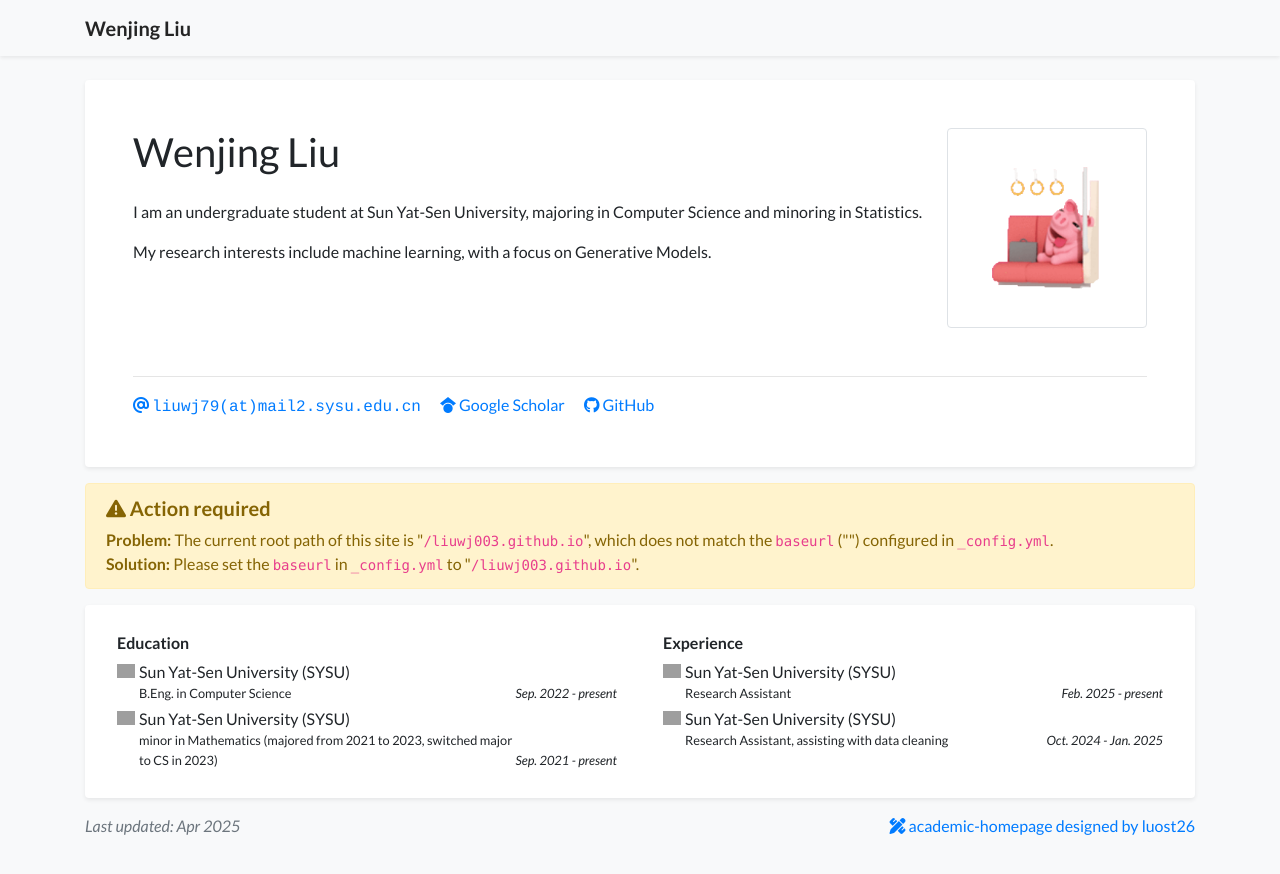
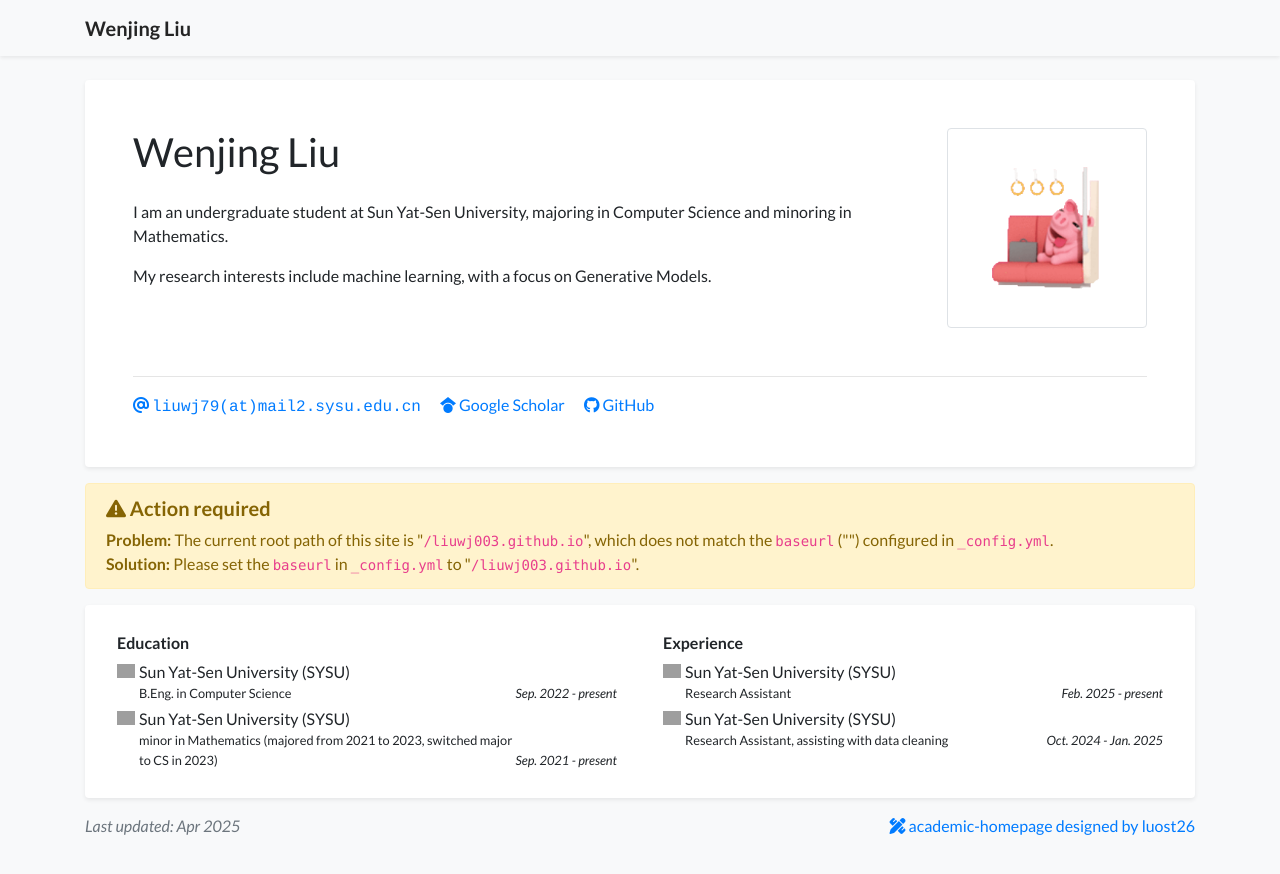
Before and after one commit to liuwj003/liuwj003.github.io, a Jekyll site: the page built from index.html, in a window 1280 px wide. Shown: the top 874 px of the page. Built offline with Jekyll 4.4.1, drawn with Linux system fonts in a browser that asks for light colours; nearby versions of some CDN libraries; a style sheet for code colours, icons or effects is not loaded; grey boxes are pictures that could not be loaded.

Commit message:
modify profile

```diff
--- a/_data/profile.yml
+++ b/_data/profile.yml
@@ -22,7 +22,7 @@
 short_bio_text_justify: false
 short_bio: >-
   <p>
-    I am an undergraduate student at Sun Yat-Sen University, majoring in Computer Science and minoring in Statistics.
+    I am an undergraduate student at Sun Yat-Sen University, majoring in Computer Science and minoring in Mathematics.
   </p>
   <p>
     My research interests include machine learning, with a focus on Generative Models.
```
